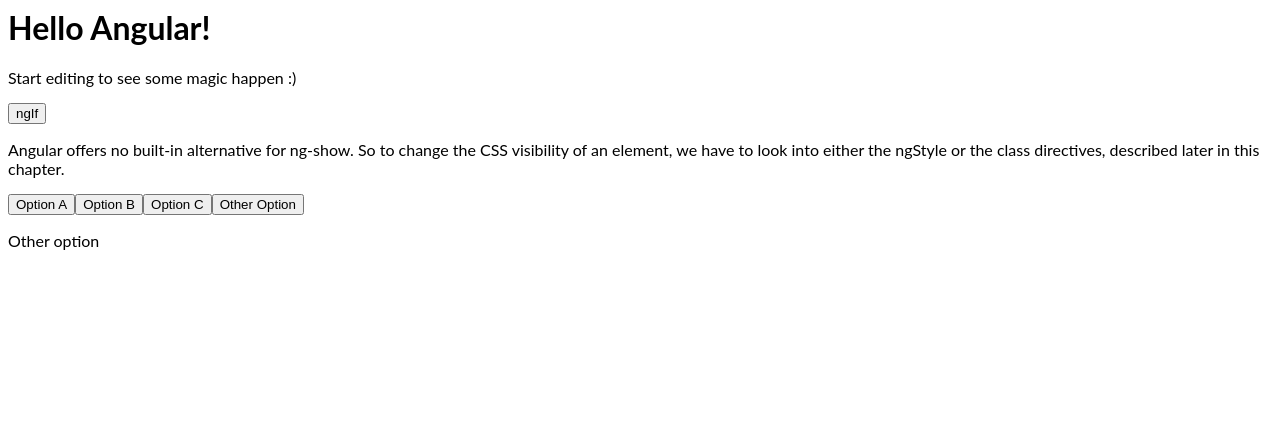
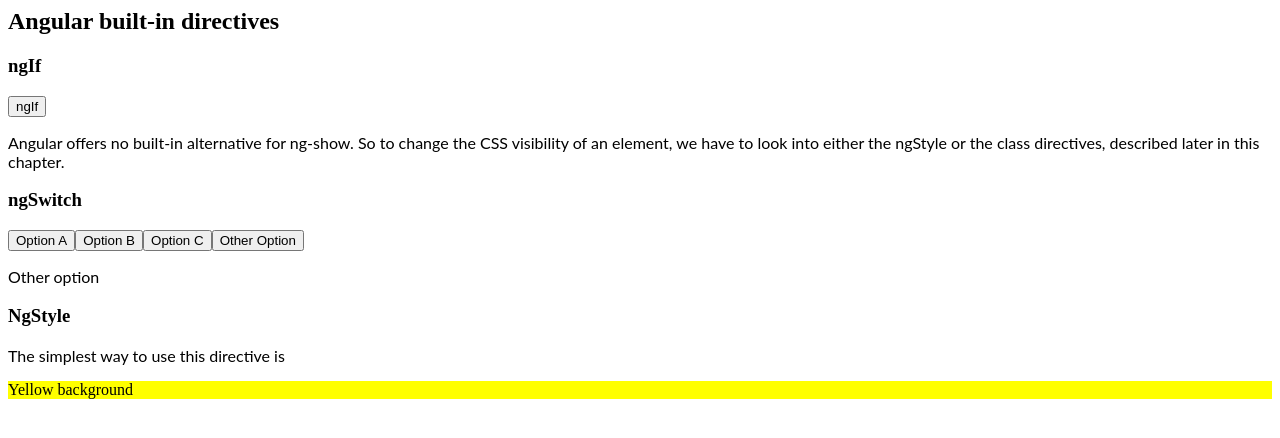
Before and after one commit to galicians/angular-built-in-directives, an Angular app: page / in a window 1280 px wide. Shown: the top 438 px of the page. Built offline with nearby package versions, Linux system fonts and the light colour scheme.

Commit message:
1 file modified

```diff
--- a/src/app/app.component.html
+++ b/src/app/app.component.html
@@ -1,12 +1,10 @@
-<hello name="{{ name }}"></hello>
-<p>
-  Start editing to see some magic happen :)
-</p>
+<h2>Angular built-in directives</h2>
 
+<h3>ngIf</h3>
 <button (click)="displayText()">ngIf</button>
 
 <p *ngIf="text">Angular offers no built-in alternative for ng-show. So to change the CSS visibility of an element, we have to look into either the ngStyle or the class directives, described later in this chapter.</p>
-
+<h3>ngSwitch</h3>
 <button (click)="changeOption('A')">Option A</button>
 <button (click)="changeOption('B')">Option B</button>
 <button (click)="changeOption('C')">Option C</button>
@@ -18,3 +16,9 @@
   <p *ngSwitchCase="'C'">Option C</p>
   <p *ngSwitchDefault>Other option</p>
 </div>
+
+<h3>NgStyle</h3>
+<p>The simplest way to use this directive is</p>
+<div [style.background]="'yellow'">Yellow background</div>
+
+<!-- <div [ngStyle] -->
```
